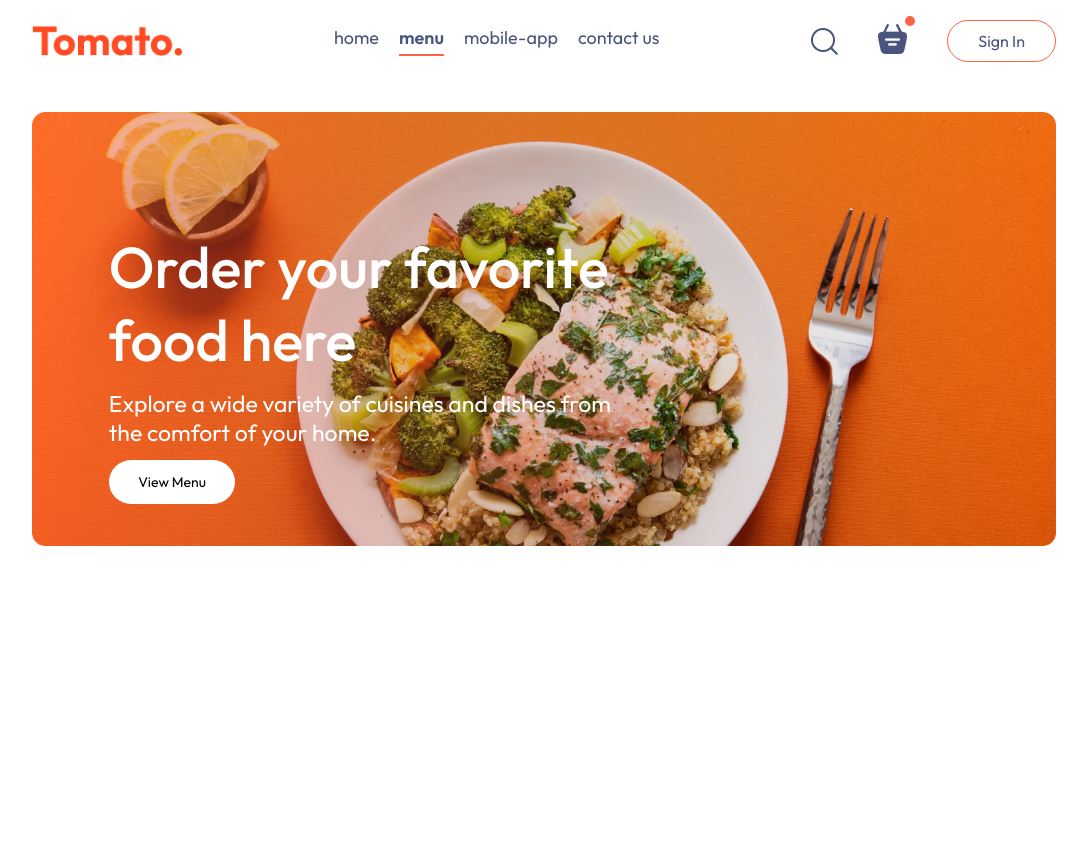
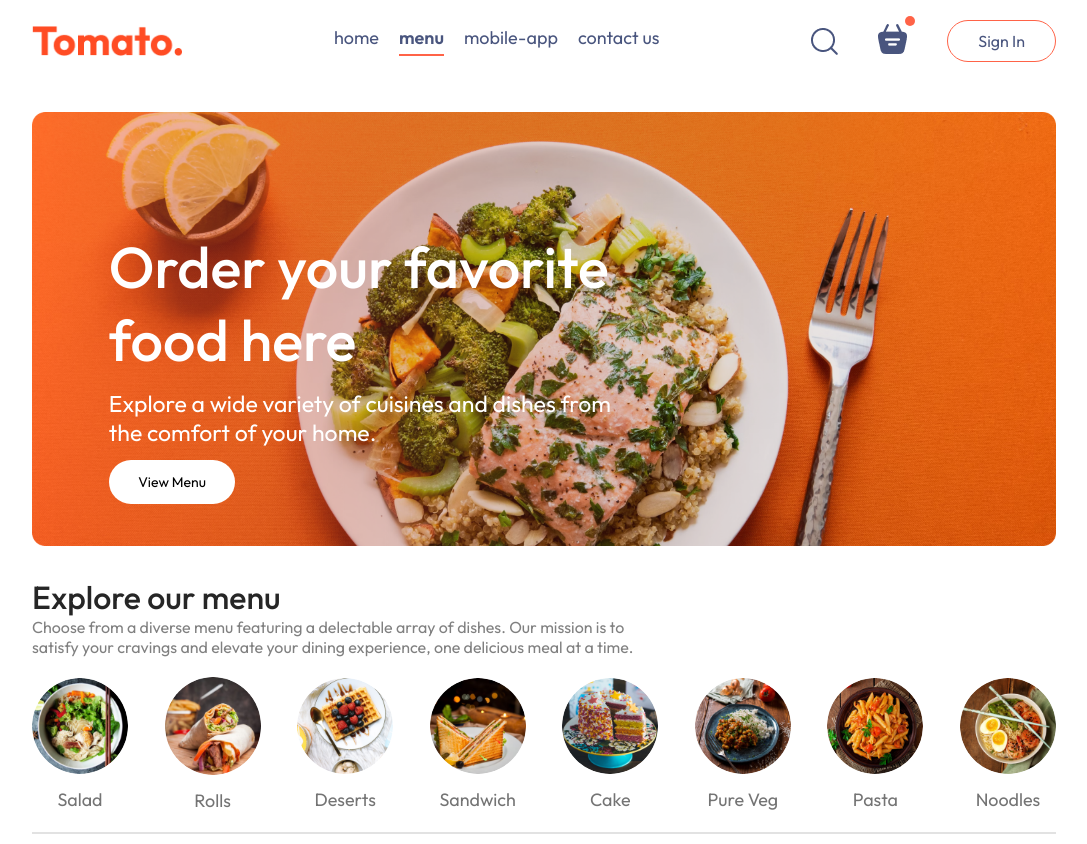
Before and after one commit to gamiduwelikanna/DineFlow, a React (Vite) app in the folder frontend/: page / in a window 1280 px wide. Shown: the whole page, without its empty margins (96-1183 px from the left). Before the commit the page ends 800 px from the top, so only its background shows below. Built offline with nearby package versions, Linux system fonts and the light colour scheme; the HTML template or start-up script is replaced by a standard one.

Commit message:
frontend of the menu

```diff
--- a/frontend/src/components/ExploreMenu/ExploreMenu.css
+++ b/frontend/src/components/ExploreMenu/ExploreMenu.css
@@ -0,0 +1,59 @@
+ineFlow\frontend\src\components\ExploreMenu\ExploreMenu.css
+.explore-menu {
+    display: flex;
+    flex-direction: column;
+    gap: 20px;
+}
+
+.explore-menu h1 {
+    color: #262626;
+    font-weight: 500;
+}
+
+.explore-menu-text {
+    max-width: 60%;
+    color: #808080;
+}
+
+.explore-menu-list {
+    display: flex;
+    justify-content: space-between;
+    align-items: center;
+    gap: 30px;
+    text-align: center;
+    margin: 20px 0px;
+    overflow-x: scroll;
+}
+.explore-menu-list-item img {
+    width: 7.5vw;
+    min-width: 80px;
+    cursor: pointer;
+    border-radius: 50%;
+    transition: 0.2s;
+}
+
+.explore-menu-list-item p {
+    margin-top: 10px;
+    color: #747474;
+    font-size: max(1.4vw, 16px);
+    cursor: pointer;
+}
+
+.explore-menu-list-item img.active {
+    border: 4px solid tomato;
+    padding: 2px;
+}
+
+.explore-menu hr {
+    margin: 10px 0px;
+    height: 2px;
+    background-color: #e2e2e2;
+    border: none;
+}
+
+@media (max-width: 1050px) {
+    .explore-menu-text {
+        max-width: 100%;
+        font-size: 14px;
+    }
+}
--- a/frontend/src/components/ExploreMenu/ExploreMenu.jsx
+++ b/frontend/src/components/ExploreMenu/ExploreMenu.jsx
@@ -1,10 +1,24 @@
-import React from 'react'
+import React, { useState } from 'react'
 import './ExploreMenu.css'
 import { menu_list } from '../../assets/assets'
 
-const ExploreMenu = () => {
+const ExploreMenu = ({category, setCategory}) => {
   return (
-    <div>ExploreMenu</div>
+    <div className='explore-menu' id='explore-menu'>
+      <h1>Explore our menu</h1>
+      <p className='explore-menu-text'>Choose from a diverse menu featuring a delectable array of dishes. Our mission is to satisfy your cravings and elevate your dining experience, one delicious meal at a time.</p>
+      <div className="explore-menu-list">
+        {menu_list.map((item, index)=>{
+          return (
+            <div onClick={()=>setCategory(prev=>prev===item.menu_name?"All":item.menu_name)} key={index} className='explore-menu-list-item'>
+              <img className={category===item.menu_name?"active":""} src={item.menu_image} alt="" />
+              <p>{item.menu_name}</p>
+            </div>
+          )
+        })}
+      </div>
+      <hr />
+    </div>
   )
 }
 
--- a/frontend/src/pages/Home/Home.jsx
+++ b/frontend/src/pages/Home/Home.jsx
@@ -1,11 +1,15 @@
-import React from 'react'
+import React, { useState } from 'react'
 import './Home.css'
-import Header from '../../components/Header/Header'  // Add this import
+import Header from '../../components/Header/Header'
+import ExploreMenu from '../../components/ExploreMenu/ExploreMenu'
 
 const Home = () => {
+  const [category, setCategory] = useState("All");
+
   return (
     <div>
       <Header />
+      <ExploreMenu category={category} setCategory={setCategory} />
     </div>
   )
 }
```
